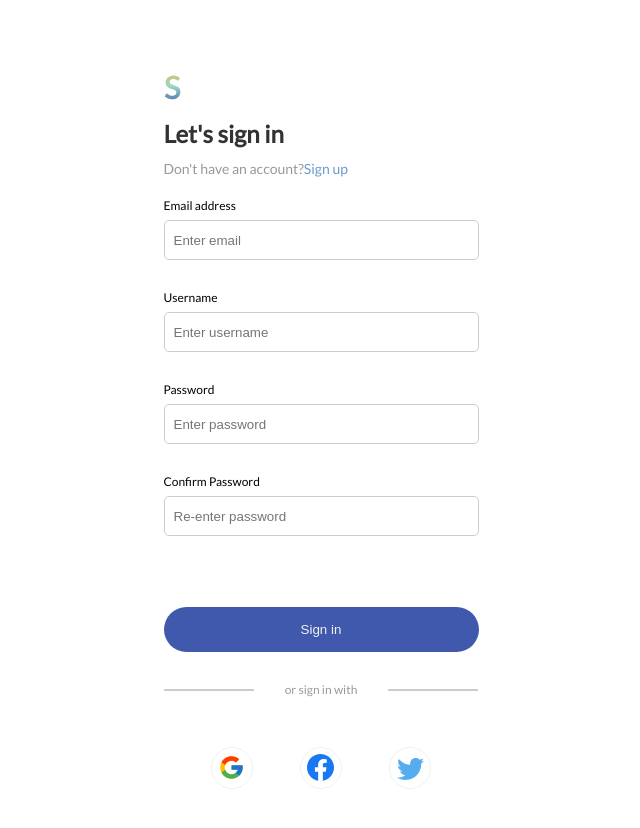
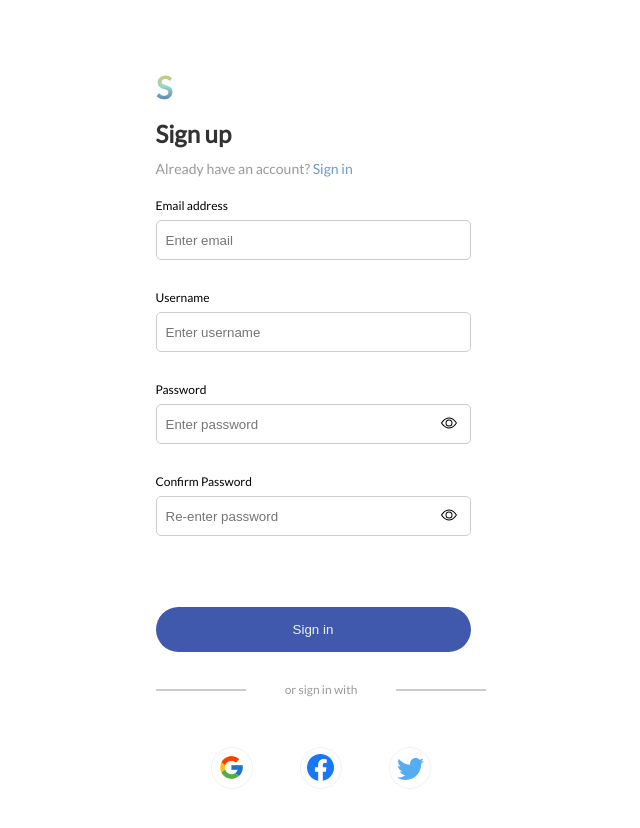
Before and after one commit to MoyosoreCodes/symble-client, a React (Create React App) app: page /signup in a window 1280 px wide. Shown: the top 828 px of the page, without its empty margins (319-959 px from the left). Built offline with nearby package versions, Linux system fonts and the light colour scheme.

Commit message:
show password

```diff
--- a/src/modules/auth/auth-login/auth-login.screen.tsx
+++ b/src/modules/auth/auth-login/auth-login.screen.tsx
@@ -3,6 +3,10 @@ import Symble from '../../../assets/S.svg';
 import symbleLogo from '../../../assets/S.svg';
 import Googleicon from '../../../assets/Google.svg';
 import Facebookicon from '../../../assets/Facebook.svg';
+import eye from '../../../assets/eye.svg';
+import eyeslash from '../../../assets/eye-slash.svg';
+
+
 import Twittericon from '../../../assets/Twitter.svg';
 import { login } from '../auth.service';
 import axios from 'axios';
@@ -17,7 +21,9 @@ function AuthLogin() {
   let history = useHistory()
   const [email, setEmail] = useState("");
   const [password, setPassword] = useState("")
+  const [showPassword, setShowPassword] = useState(false)
   const [emailError, setEmailError] = useState(false);
+
 
 
   const onSubmit = async (e:any) => {
@@ -51,7 +57,7 @@ function AuthLogin() {
           Let's sign in
           </h1>
           <h1 className='auth-grey-text'>
-          Don't have an account?<span><Link className='a-text' to="/signup">Sign up</Link></span>
+          Don't have an account? <span><Link className='a-text' to="/signup">Sign up</Link></span>
           </h1>
         </div>
        <form>
@@ -66,6 +72,7 @@ function AuthLogin() {
           value={email}
           onChange={(e)=>setEmail(e.target.value)}
           />
+
         </div>
         <div className='input-container'>
           <label
@@ -74,17 +81,20 @@ function AuthLogin() {
           >
             Password
           </label>
+          <div className='password-input-container'>
             <input
             className='input-field'
             placeholder='Enter password'
-           type='password'
+            type={showPassword?'text': 'password'}
             autoComplete='new-password'
             value={password}
             onChange={(e)=>setPassword(e.target.value)}
-
               />
+              <div>
+                <img src={showPassword? eyeslash: eye} alt="" className='eye' onClick={()=>setShowPassword(!showPassword)}/>
+              </div>
+          </div>
           <p className='forgot-password'>Forgot password?</p>
-
         </div>
         <button type='button' onClick={onSubmit} className='auth-cta'>
           <span className='auth-btn-text'> Sign in </span>
--- a/src/modules/auth/auth-login/auth-login.styles.css
+++ b/src/modules/auth/auth-login/auth-login.styles.css
@@ -2,6 +2,16 @@
     display: flex;
     flex-direction: column;
     margin-bottom: 30px;
+}
+.password-input-container{
+    display: flex;
+    align-items: center;
+    flex-direction: row;
+
+}
+.eye{
+    position: relative;
+    right: 30px;
 }
 .input-field{
     padding-left: 9px;
@@ -31,11 +41,13 @@ input:focus {
 
 }
 .forgot-password{
+
     margin-top: 5px;
     font-size: 12px;
     color: #4059AD;
     display: flex;
     align-self:end;
+
 }
 .input-label{
     font-size: 12px;
--- a/src/modules/auth/auth-signup/auth-signup.screen.tsx
+++ b/src/modules/auth/auth-signup/auth-signup.screen.tsx
@@ -4,6 +4,8 @@ import symbleLogo from '../../../assets/S.svg';
 import Googleicon from '../../../assets/Google.svg';
 import Facebookicon from '../../../assets/Facebook.svg';
 import Twittericon from '../../../assets/Twitter.svg';
+import eye from '../../../assets/eye.svg';
+import eyeslash from '../../../assets/eye-slash.svg';
 import axios from 'axios';
 import { Link } from 'react-router-dom';
 import { useHistory } from 'react-router-dom';
@@ -17,6 +19,10 @@ export default function AuthSignup() {
   const [email, setEmail]= useState("")
   const [password, setPassword]= useState("")
   const [password2, setPassword2]= useState("")
+  const [showPassword, setShowPassword] = useState(false)
+  const [showPassword1, setShowPassword1] = useState(false)
+
+
   // const [disabled, setDisabled] = useState(true)
 
   // const handleGoogleSignup = async () =>{
@@ -110,10 +116,10 @@ export default function AuthSignup() {
       <img src={symbleLogo} alt="Symble logo" />
       </div>
       <h1 className='auth-title'>
-      Let's sign in
+      Sign up
       </h1>
       <h1 className='auth-grey-text'>
-      Don't have an account?<span><Link className='a-text' to="/signup">Sign up</Link></span>
+      Already have an account? <span><Link className='a-text' to="/login">Sign in</Link></span>
       </h1>
     </div>
    <form>
@@ -148,14 +154,21 @@ export default function AuthSignup() {
           >
             Password
           </label>
+          <div className='password-input-container'>
             <input
             className='input-field'
             placeholder='Enter password'
-       type='password'
+            type={showPassword?'text': 'password'}
             autoComplete='new-password'
             value={password}
             onChange={(e)=>setPassword(e.target.value)}
               />
+              <div>
+                <img src={showPassword? eyeslash: eye}
+                alt="" className='eye'
+                onClick={()=>setShowPassword(!showPassword)}/>
+              </div>
+          </div>
         </div>
         <div className='input-container'>
           <label
@@ -164,14 +177,19 @@ export default function AuthSignup() {
           >
             Confirm Password
           </label>
+          <div className='password-input-container'>
             <input
             className='input-field'
             placeholder='Re-enter password'
-       type='password'
+            type={showPassword1?'text': 'password'}
             autoComplete='new-password'
-       value={password}
-       onChange={(e)=>setPassword(e.target.value)}
+            value={password2}
+            onChange={(e)=>setPassword2(e.target.value)}
               />
+              <div>
+                <img src={showPassword1? eyeslash: eye} alt="" className='eye' onClick={()=>setShowPassword1(!showPassword1)}/>
+              </div>
+          </div>
         </div>
     <button type='button' onClick={onSubmit} className='auth-cta'>
       <span className='auth-btn-text'> Sign in </span>
```
Lines whose indentation alone changed are shown as unchanged.
